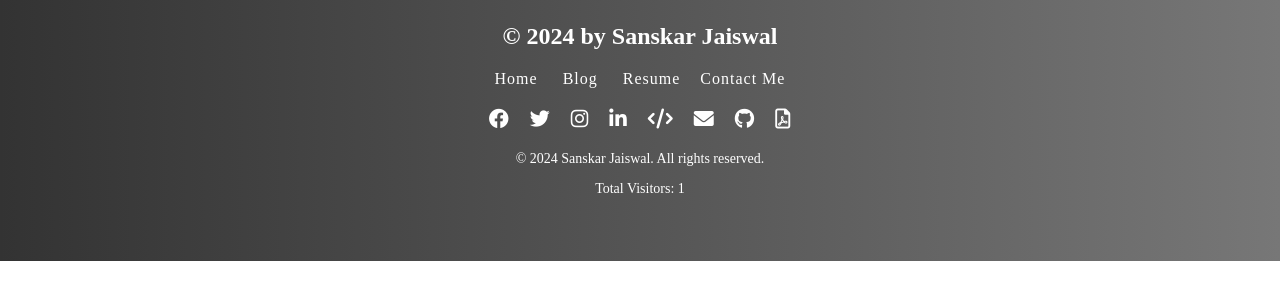
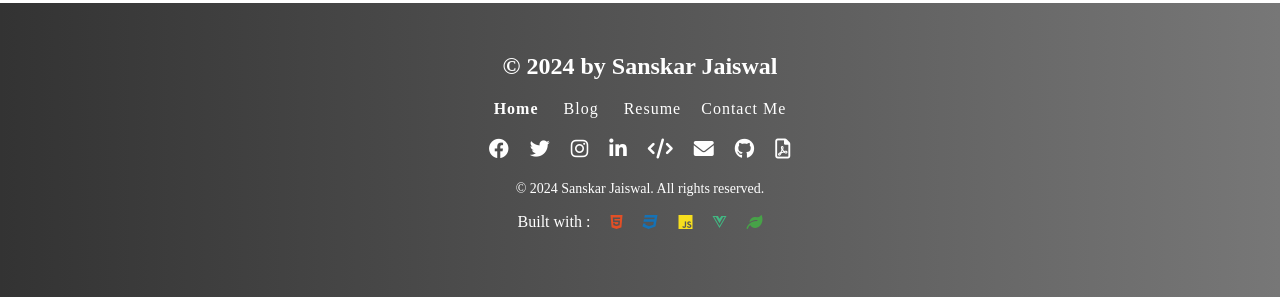
Before and after one commit to SanskarJaiswal2904/SanskarWebsite, a Vue app: page / in a window 1280 px wide. Shown: the part 2208-2505 px from the top of the page. Before the commit the page ends 2469 px from the top, so only its background shows below. Built offline with nearby package versions, Linux system fonts and the light colour scheme; no server answers; a small style sheet from the web is missing.

Commit message:
updated: bold,builtWith,mediaquery,removecounter

```diff
--- a/package.json
+++ b/package.json
@@ -8,6 +8,9 @@
     "lint": "vue-cli-service lint"
   },
   "dependencies": {
+    "@fortawesome/fontawesome-svg-core": "^6.7.1",
+    "@fortawesome/free-brands-svg-icons": "^6.7.1",
+    "@fortawesome/vue-fontawesome": "^3.0.8",
     "axios": "^1.7.7",
     "body-parser": "^1.20.3",
     "core-js": "^3.8.3",
--- a/src/components/Footer.vue
+++ b/src/components/Footer.vue
@@ -4,7 +4,7 @@
       <div class="footer-content">
         <div class="footer-logo">© 2024 by Sanskar Jaiswal</div>
         <div class="footer-links">
-          <router-link to="/" title="Home" target="_main">Home</router-link>
+          <router-link to="/" title="Home" target="_main" style="font-weight: bold;">Home</router-link>
           <a href="javascript:void(0);" @click="showWarning">
             Blog
           </a>
@@ -28,8 +28,21 @@
         </div>
 
         <div class="footer-text">
-          <p>Total Visitors: <span>{{ counter }}</span></p>
+          <!-- <p>Total Visitors: <span>{{ counter }}</span></p> -->
         </div>
+      </div>
+      <div class="icon-holder">
+      <p>Built with  :  </p>
+    <div class="icons">
+      <div style="display: flex; align-items: center; gap: 20px;">
+        <i class="fa-brands fa-html5" title="HTML5" style="color: #E34F26; margin-left: 20px;"></i>
+        <i class="fa-brands fa-css3" title="CSS3" style="color: #1572B6;"></i>
+        <i class="fa-brands fa-js" title="JavaScript (ES6+)" style="color: #F7DF1E;"></i>
+        <i class="fa-brands fa-vuejs" title="Vue.js" style="color: #42B883;"></i>
+        <i class="fa-solid fa-leaf" title="MongoDB" style="color: #47A248;"></i>
+      </div>
+
+    </div>
       </div>
     </footer>
   </div>
@@ -77,6 +90,21 @@ export default {
 
 
   <style scoped>
+  .icon-holder{
+    display: flex;
+    flex-direction: row;
+    align-items: center;
+    justify-content: center;
+    margin-top: auto;
+    margin-bottom: 20px;
+  }
+  .icons {
+    display: flex;
+    justify-content: center;
+    gap: 20px;
+
+  }
+
   .footer {
     background: linear-gradient(90deg, #333, #555, #777);
     color: #fff;
--- a/src/components/mainsection/HomeIntro.vue
+++ b/src/components/mainsection/HomeIntro.vue
@@ -3,9 +3,11 @@
     <div class="image-container">
       <a href="#">
         <!-- <img src="https://source.unsplash.com/1600x900/?computer,table,aesthetic,technology" alt="Nature Landscape"> -->
-              <img src="../../assets/aestheticImg2.jpg" alt="Nature Landscape" width="950px" height="650px"/> <!-- if this becomes a problem keep the width to 950 px and remove height -->
-
-              <!--               <img src="../../assets/aestheticImg2.jpg" alt="Nature Landscape" width="1550px" height="680px"/>  if this becomes a problem keep the width to 950 px and remove height, width="1550px" height="680px" for max width and height -->
+        <img
+          src="../../assets/aestheticImg2.jpg"
+          alt="Nature Landscape"
+          class="responsive-image"
+        />
       </a>
     </div>
   </div>
@@ -23,21 +25,59 @@
 </script>
 
 <style scoped>
-
 .image-container {
+  margin-top: 80px;
   width: 100%;
   height: 100%;
   background-position: center;
   z-index: 1;
 }
 
+.responsive-image {
+  width: 1300px; /* Default for desktop */
+  height: 600px;
+}
 
-
-@media screen and (max-width: 900px) {
-
-    .container img{
-        width: 50px;
+/* Media queries for different device sizes */
+@media screen and (max-width: 1200px) {
+  .responsive-image {
+    width: 1150px;
+    height: 300px;
+  }
+  .image-container {
+    margin-top: 90px;
   }
 }
 
+@media screen and (max-width: 1024px) {
+  .responsive-image {
+    width: 950px;
+    height: 650px;
+  }
+  .image-container {
+    margin-top: 95px;
+  }
+
+}
+
+
+@media screen and (max-width: 768px) {
+  .responsive-image {
+    width: 650px;
+    height: 450px;
+  }
+  .image-container {
+    margin-top: 99px;
+  }
+}
+
+@media screen and (max-width: 480px) {
+  .responsive-image {
+    width: 350px;
+    height: 250px;
+  }
+  .image-container {
+    margin-top: 102px;
+  }
+}
 </style>
```
Also changed, not shown: 1 other file (tests, documents, lock files or other folders). Lines whose indentation alone changed are shown as unchanged.
